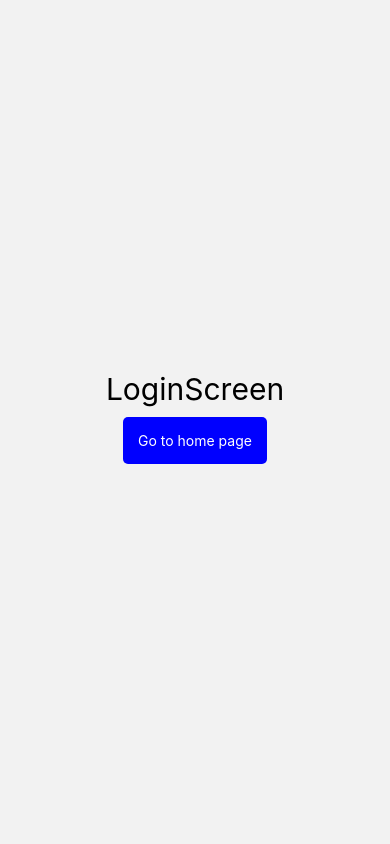
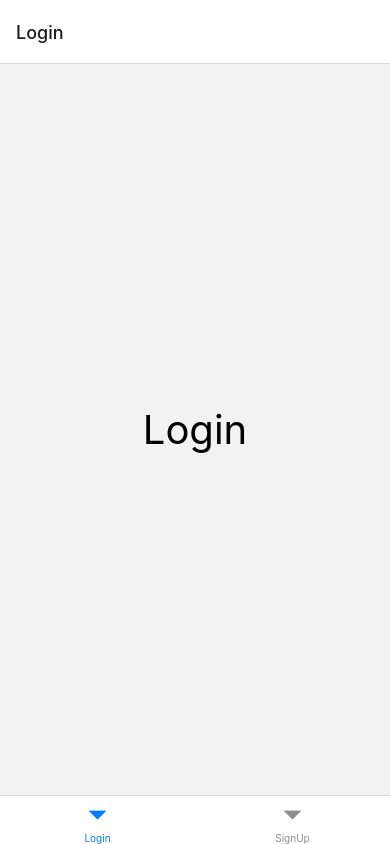
Before and after one commit to mr-zlaam/rn-navigation, a React Native app: screen / in a window 390 px wide. Built offline with nearby package versions, Linux system fonts and the light colour scheme.

Commit message:
"Refactor App.tsx to use bottom tab navigator, remove HomeScreen and LoginScreen, and add new Login and SignUp components"

```diff
--- a/App.tsx
+++ b/App.tsx
@@ -1,44 +1,34 @@
+import {} from "react";
+import { View, Text } from "react-native";
 import { NavigationContainer } from "@react-navigation/native";
-import { createNativeStackNavigator } from "@react-navigation/native-stack";
-import React from "react";
-import HomeScreen from "./screens/Home";
-import LoginScreen from "./screens/LoginScreen";
-
-type RootStackParamList = {
-  Login: undefined;
-  Home: {
-    name: string;
-    age: number;
-  };
-};
-
-const Stack = createNativeStackNavigator<RootStackParamList>();
-
+import { createBottomTabNavigator } from "@react-navigation/bottom-tabs";
+const Tab = createBottomTabNavigator();
 function App() {
   return (
-    <NavigationContainer>
-      <Stack.Navigator
-        screenOptions={{
-          headerShadowVisible: false,
-          headerStyle: {
-            backgroundColor: "skyblue",
-          },
-
-          headerTitleStyle: { fontSize: 24 },
-          animation: "fade_from_bottom",
-          statusBarColor: "black",
-          statusBarStyle: "inverted",
-        }}
-      >
-        <Stack.Screen
-          name="Login"
-          component={LoginScreen}
-          options={{ headerShown: false }}
-        />
-        <Stack.Screen name="Home" component={HomeScreen} />
-      </Stack.Navigator>
-    </NavigationContainer>
+    <>
+      <NavigationContainer>
+        <Tab.Navigator>
+          <Tab.Screen name="Login" component={Login} />
+          <Tab.Screen name="SignUp" component={SignUp} />
+        </Tab.Navigator>
+      </NavigationContainer>
+    </>
   );
 }
 
 export default App;
+
+export function Login() {
+  return (
+    <View style={{ flex: 1, justifyContent: "center", alignItems: "center" }}>
+      <Text style={{ fontSize: 40 }}>Login</Text>
+    </View>
+  );
+}
+export function SignUp() {
+  return (
+    <View style={{ flex: 1, justifyContent: "center", alignItems: "center" }}>
+      <Text style={{ fontSize: 40 }}>SignUp</Text>
+    </View>
+  );
+}
--- a/package.json
+++ b/package.json
@@ -9,6 +9,7 @@
     "web": "expo start --web"
   },
   "dependencies": {
+    "@react-navigation/bottom-tabs": "^6.6.0",
     "@react-navigation/native": "^6.1.17",
     "@react-navigation/native-stack": "^6.10.0",
     "expo": "~51.0.17",
--- a/screens/Home.tsx
+++ /dev/null
@@ -1,41 +0,0 @@
-import { NativeStackScreenProps } from "@react-navigation/native-stack";
-import {} from "react";
-import { View, Text, TextInput } from "react-native";
-
-type RootStackParamList = {
-  Login: undefined;
-  Home: {
-    name: string;
-    age: number;
-  };
-};
-type Props = NativeStackScreenProps<RootStackParamList, "Home">;
-
-function HomeScreen({ route }: Props) {
-  const { name, age } = route.params;
-  return (
-    <>
-      <View style={{ flex: 1, justifyContent: "center", alignItems: "center" }}>
-        <Text style={{ fontSize: 30 }}>HomeScreen</Text>
-        <TextInput
-          placeholder="Search..."
-          style={{
-            paddingHorizontal: 20,
-            paddingVertical: 10,
-            margin: 20,
-            borderWidth: 1,
-
-            width: "80%",
-            borderRadius: 5,
-          }}
-        />
-        <Text>{`{
-        name: ${name},
-        age: ${age}
-   }`}</Text>
-      </View>
-    </>
-  );
-}
-
-export default HomeScreen;
--- a/screens/LoginScreen.tsx
+++ /dev/null
@@ -1,44 +0,0 @@
-import React from "react";
-import { View, Text, TouchableOpacity } from "react-native";
-import type { NativeStackNavigationProp } from "@react-navigation/native-stack";
-import { RouteProp } from "@react-navigation/native";
-
-type RootStackParamList = {
-  Login: undefined;
-  Home: { name: string; age: number };
-};
-
-type LoginScreenNavigationProp = NativeStackNavigationProp<
-  RootStackParamList,
-  "Login"
->;
-
-type Props = {
-  navigation: LoginScreenNavigationProp;
-  route: RouteProp<RootStackParamList, "Login">;
-};
-
-const LoginScreen = ({ navigation }: Props) => {
-  const name = "siraj";
-  const age = 23;
-  return (
-    <View style={{ flex: 1, justifyContent: "center", alignItems: "center" }}>
-      <Text style={{ fontSize: 30 }}>LoginScreen</Text>
-      <TouchableOpacity
-        onPress={() => {
-          navigation.navigate("Home", { name, age });
-        }}
-        style={{
-          backgroundColor: "blue",
-          margin: 10,
-          padding: 15,
-          borderRadius: 5,
-        }}
-      >
-        <Text style={{ color: "white" }}>Go to home page</Text>
-      </TouchableOpacity>
-    </View>
-  );
-};
-
-export default LoginScreen;
```
Also changed, not shown: 1 other file (tests, documents, lock files or other folders).
